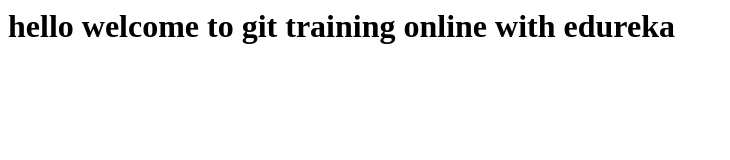
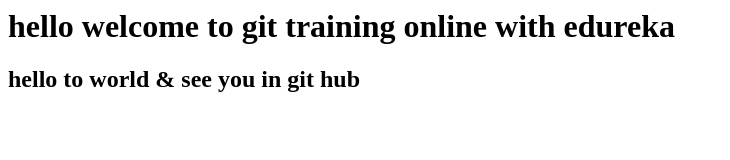
Before and after one commit to abhishekbanotra/github_demo, a plain HTML site: page index.html in a window 1280 px wide. Shown: the whole page, without its empty margins (0-730 px from the left). Drawn offline with Linux system fonts and the light colour scheme.

Commit message:
second commit of index.html

```diff
--- a/index.html
+++ b/index.html
@@ -1 +1,2 @@
-<h1>hello welcome to git training online with edureka </h1>
+<h1>hello welcome to git training online with edureka</h1>
+<h2>hello to world & see you in git hub</h2>
```
